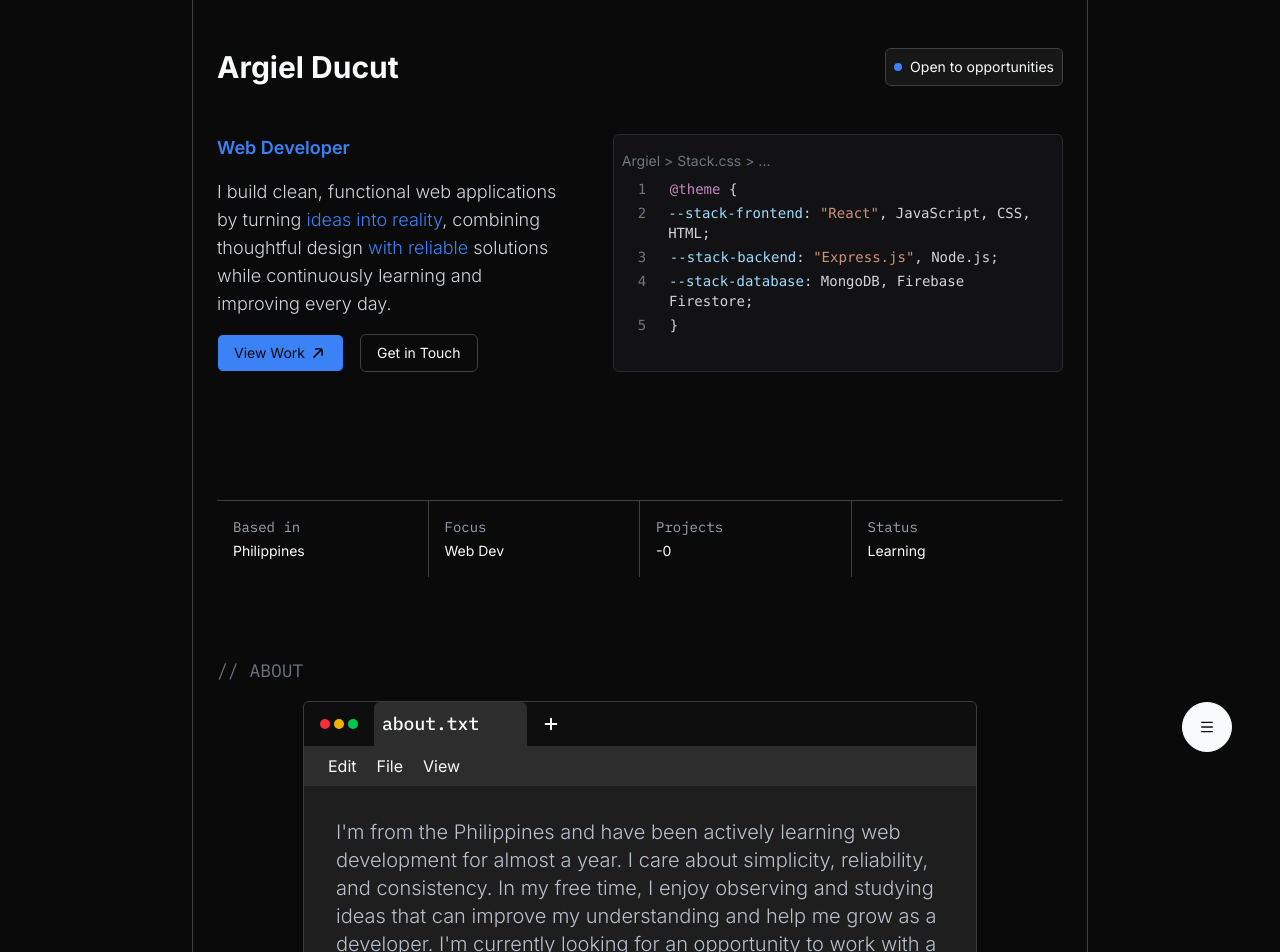
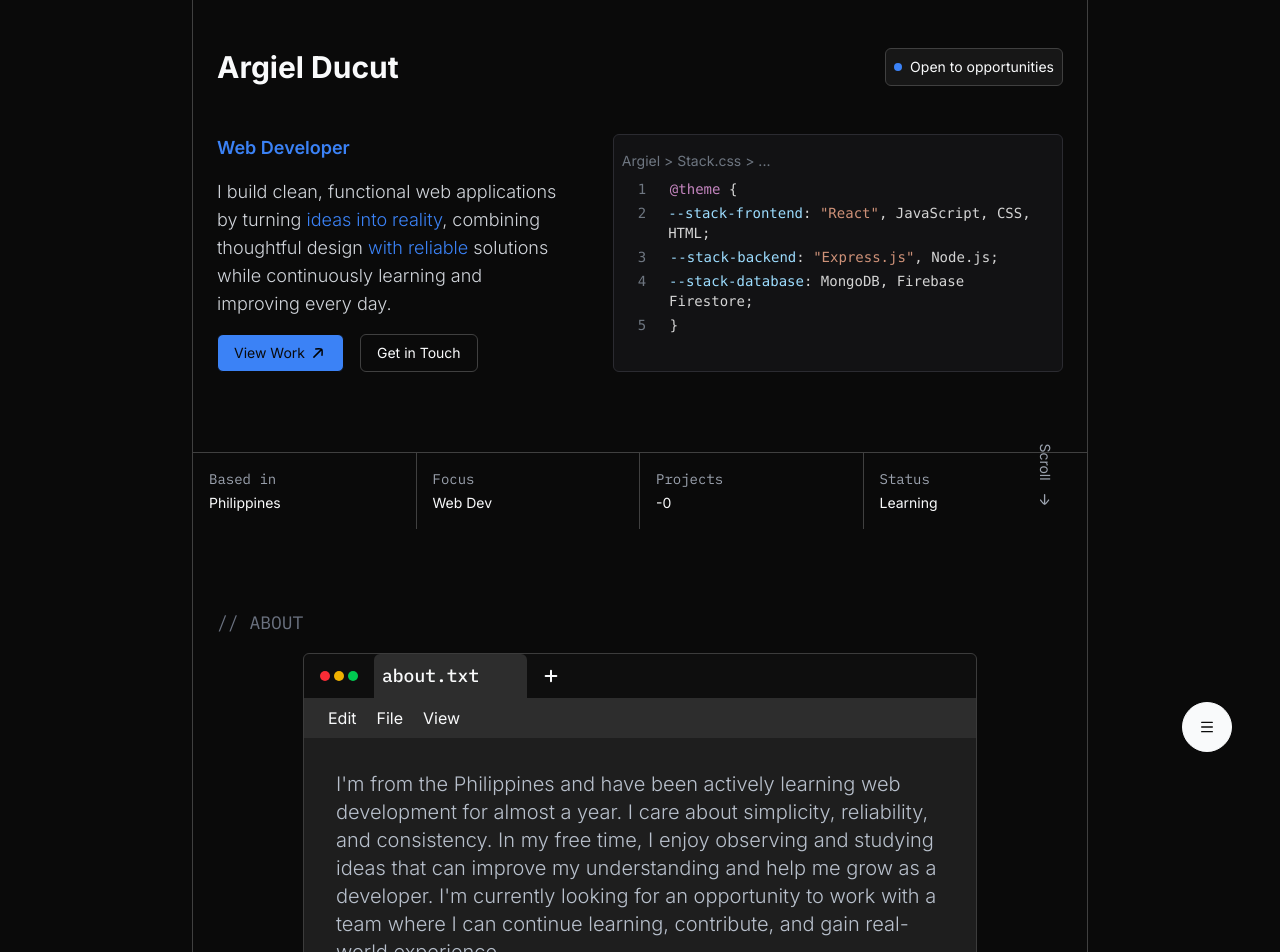
Before and after one commit to argieldev/Portfolio, a React app: page / in a window 1280 px wide. Shown: the top 952 px of the page. Built offline with nearby package versions, Linux system fonts and the light colour scheme; the HTML template or start-up script is replaced by a standard one.

Commit message:
Minor padding adjustments

```diff
--- a/src/App.jsx
+++ b/src/App.jsx
@@ -1,5 +1,6 @@
 import Navbar from "./Components/Navbar";
 import Hero from "./Components/Hero";
+import Shelf from "./Components/Shelf";
 import About from "./Components/About";
 import Projects from "./Components/Projects";
 import Footer from "./Components/Footer";
@@ -9,11 +10,12 @@ import A from "./Components/Vector/A.svg";
 function App() {
   return (
     <div className="relative overflow-hidden">
-      <div className="mx-auto max-w-4xl px-6 py-12 border-x border-border">
+      <div className="mx-auto max-w-4xl  py-12 border-x border-border">
         <Navbar />
 
         <main className="flex flex-col gap-20 py-12">
           <Hero />
+          <Shelf />
           <About />
           <Projects />
         </main>
--- a/src/Components/About.jsx
+++ b/src/Components/About.jsx
@@ -1,7 +1,7 @@
 function About() {
   return (
     <>
-      <section className="flex flex-col  gap-4">
+      <section className="flex flex-col px-6 gap-4">
         <h2 className="text-sm text-subheader font-ibm-plex-mono sm:text-lg">
           // ABOUT
         </h2>
--- a/src/Components/Footer.jsx
+++ b/src/Components/Footer.jsx
@@ -1,7 +1,7 @@
 function Footer() {
   return (
     <>
-      <footer className="flex flex-col gap-4">
+      <footer className="flex flex-col px-6 gap-4">
         <h2 className="text-sm text-subheader font-ibm-plex-mono sm:text-lg">
           // Contact
         </h2>
--- a/src/Components/Hero.jsx
+++ b/src/Components/Hero.jsx
@@ -1,7 +1,7 @@
 function Hero() {
   return (
     <>
-      <section className="flex flex-col gap-32">
+      <section className="flex flex-col px-6 gap-32">
         <div className="flex flex-col gap-12 sm:flex-row">
           <div className="flex flex-col gap-4">
             <h2 className="text-sm text-primary font-semibold sm:text-lg">
@@ -89,28 +89,6 @@ function Hero() {
             </ul>
           </div>
         </div>
-
-        <ul className="grid grid-cols-1 border-t border-border sm:grid-cols-4">
-          <li className="flex flex-col gap-1 text-sm border-b border-border px-4 py-4 sm:text-md sm:border-r sm:border-b-0">
-            <span className="text-text-muted font-ibm-plex-mono">Based in</span>
-            <span>Philippines</span>
-          </li>
-
-          <li className="flex flex-col gap-1 text-sm border-b border-border px-4 py-4 sm:text-md sm:border-r sm:border-b-0">
-            <span className="text-text-muted font-ibm-plex-mono">Focus</span>
-            <span>Web Dev</span>
-          </li>
-
-          <li className="flex flex-col gap-1 text-sm border-b border-border px-4 py-4 sm:text-md sm:border-r sm:border-b-0">
-            <span className="text-text-muted font-ibm-plex-mono">Projects</span>
-            <span>-0</span>
-          </li>
-
-          <li className="flex flex-col gap-1 text-sm border-b border-border px-4 py-4 sm:text-md sm:border-b-0">
-            <span className="text-text-muted font-ibm-plex-mono">Status</span>
-            <span>Learning</span>
-          </li>
-        </ul>
       </section>
     </>
   );
--- a/src/Components/Navbar.jsx
+++ b/src/Components/Navbar.jsx
@@ -3,7 +3,7 @@ function Navbar() {
 
   return (
     <>
-      <header className="flex items-center justify-between">
+      <header className="flex items-center justify-between px-6">
         <a className="text-xl font-bold sm:text-3xl">Argiel Ducut</a>
         <div className="flex items-center p-2 gap-2 text-[10px] font-medium bg-surface border border-border rounded-md sm:text-sm sm:font-normal">
           <span className="w-2 h-2 bg-primary rounded-full"></span>
--- a/src/Components/Projects.jsx
+++ b/src/Components/Projects.jsx
@@ -1,7 +1,7 @@
 function Projects() {
   return (
     <>
-      <section className="flex flex-col gap-4">
+      <section className="flex flex-col px-6 gap-4">
         <h2 className="text-sm text-subheader font-ibm-plex-mono sm:text-lg">
           // Projects
         </h2>
--- /dev/null
+++ b/src/Components/Shelf.jsx
@@ -0,0 +1,51 @@
+function Shelf() {
+  return (
+    <>
+      {/* Shelf */}
+      <div className="relative">
+        <h5 className="absolute right-6 flex items-center text-sm text-text-muted rotate-90 sm:text-md">
+          Scroll
+          <svg
+            xmlns="http://www.w3.org/2000/svg"
+            viewBox="0 0 24 24"
+            width="16"
+            height="16"
+            color="currentColor"
+            fill="none"
+            stroke="currentColor"
+            stroke-width="2"
+            stroke-linecap="round"
+            stroke-linejoin="round"
+            className="absolute left-12"
+          >
+            <path d="M18.5 12L4.99997 12"></path>
+            <path d="M13 18C13 18 19 13.5811 19 12C19 10.4188 13 6 13 6"></path>
+          </svg>
+        </h5>
+        <ul className="grid grid-cols-1 border-t border-border sm:grid-cols-4">
+          <li className="flex flex-col gap-1 text-sm border-b border-border px-4 py-4 sm:text-md sm:border-r sm:border-b-0">
+            <span className="text-text-muted font-ibm-plex-mono">Based in</span>
+            <span>Philippines</span>
+          </li>
+
+          <li className="flex flex-col gap-1 text-sm border-b border-border px-4 py-4 sm:text-md sm:border-r sm:border-b-0">
+            <span className="text-text-muted font-ibm-plex-mono">Focus</span>
+            <span>Web Dev</span>
+          </li>
+
+          <li className="flex flex-col gap-1 text-sm border-b border-border px-4 py-4 sm:text-md sm:border-r sm:border-b-0">
+            <span className="text-text-muted font-ibm-plex-mono">Projects</span>
+            <span>-0</span>
+          </li>
+
+          <li className="flex flex-col gap-1 text-sm border-b border-border px-4 py-4 sm:text-md sm:border-b-0">
+            <span className="text-text-muted font-ibm-plex-mono">Status</span>
+            <span>Learning</span>
+          </li>
+        </ul>
+      </div>
+    </>
+  );
+}
+
+export default Shelf;
```
